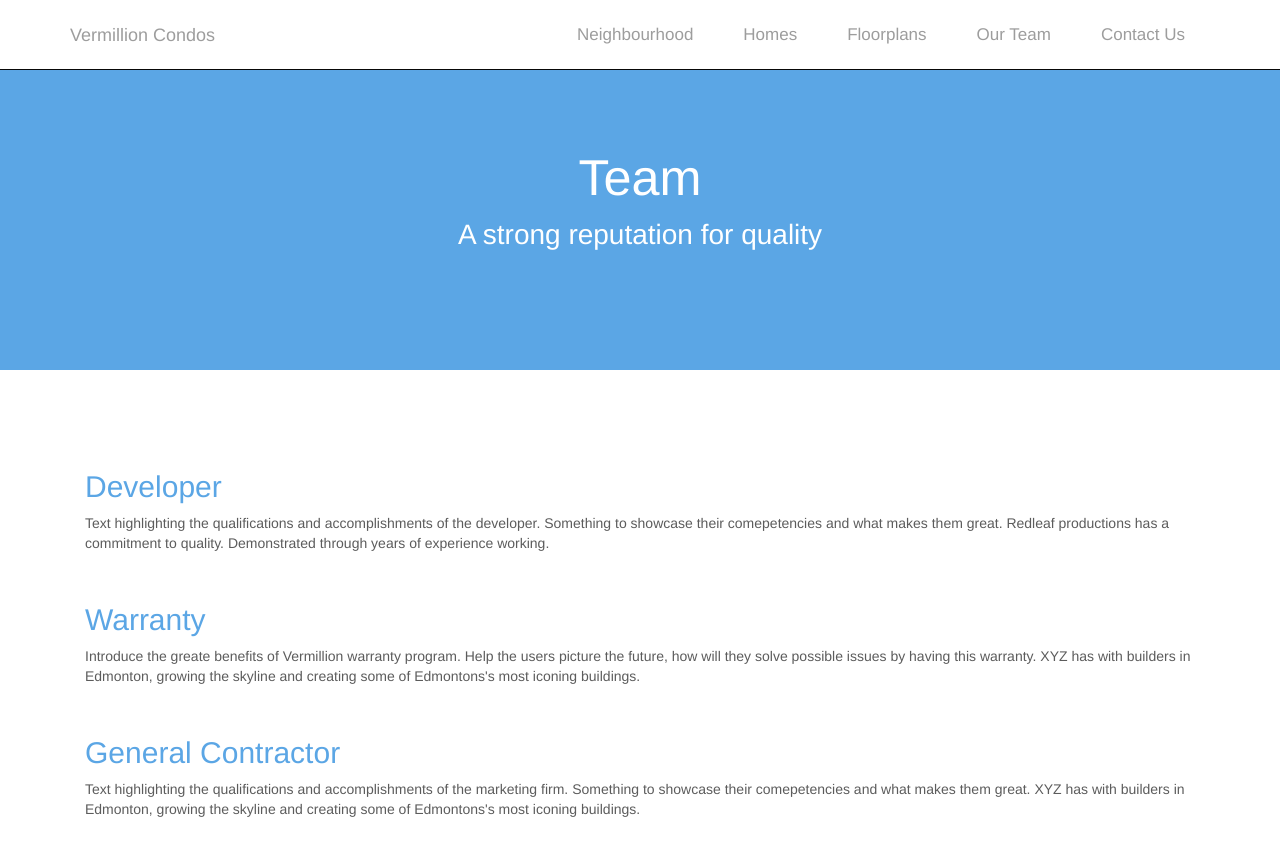
After one commit to leyuan/Vermillion, a PHP site: page /team.php in a window 1280 px wide. The commit adds this page. Run offline with PHP 8.4, Linux system fonts and the light colour scheme; some libraries are stand-ins or nearby versions.

Commit message:
Add Team Page

```diff
--- a/assets/css/vermillion.css
+++ b/assets/css/vermillion.css
@@ -84,6 +84,14 @@ div {
 .navbar-nav > li {
 	margin-left: 10px;
 	margin-right: 10px;
+}
+
+.navbar-inverse .navbar-brand:hover, .navbar-inverse .navbar-brand:focus {
+	color: rgb(91, 166, 229);
+}
+
+.navbar-inverse .navbar-nav>li>a:hover, .navbar-inverse .navbar-nav>li>a:focus {
+	color: rgb(91, 166, 229);
 }
 
 /** Shared Divs **/
@@ -220,6 +228,38 @@ div {
 .home-contact-btn {
 	background-color: rgb(91, 166, 229);
 }
+/** Sub Pages **/
+.sub-row {
+	min-height: 300px;
+}
+
+/** Team Page **/
+.team-headbanner {
+	padding-top: 60px;
+	background-color: rgb(91, 166, 229);
+}
+
+.team-headbanner > .container > .head > h2 {
+	font-size: 3.6em;
+}
+
+.team-headbanner > .container > .head > p {
+	font-size: 2.0em;
+	font-weight: 300;
+}
+
+.team-intro {
+	padding-top: 60px;
+	padding-bottom: 30px;
+}
+
+.team-intro > .container > .head > div {
+	margin-top: 20px;
+}
+
+.team-intro > .container > .head > div > h2 {
+	font-weight: 400;
+}
 
 /** Location Page **/
 .location-row {
--- a/navbar.php
+++ b/navbar.php
@@ -14,7 +14,7 @@
 				<li class="nav-neighbour"><a href="">Neighbourhood</a></li>
 				<li class="nav-homes"><a href="">Homes</a></li>
 				<li class="nav-Floorplans"><a href="">Floorplans</a></li>
-				<li class="nav-about"><a href="">About Developer</a></li>
+				<li class="nav-about"><a href="">Our Team</a></li>
 				<li class="nav-contact"><a href="">Contact Us</a></li>
 			</ul>
 		</div><!--/.navbar-collapse -->
--- /dev/null
+++ b/team.php
@@ -0,0 +1,74 @@
+<!DOCTYPE html>
+<html lang="en">
+	<head>
+		<meta charset="utf-8">
+		<meta http-equiv="X-UA-Compatible" content="IE=edge">
+		<meta name="viewport" content="width=device-width, initial-scale=1">
+		<meta name="description" content="">
+		<meta name="author" content="">
+		<link rel="icon" href="../../favicon.ico">
+
+		<title>Welcome to Vermillion Condo</title>
+
+		<!-- Bootstrap core CSS -->
+		<link rel="stylesheet" href="http://netdna.bootstrapcdn.com/bootstrap/3.0.3/css/bootstrap.min.css">
+
+		<!-- Custom Css -->
+		<link rel="stylesheet" type="text/css" href="assets/css/vermillion.css">
+
+		<!-- HTML5 shim and Respond.js for IE8 support of HTML5 elements and media queries -->
+		<!--[if lt IE 9]>
+		  <script src="https://oss.maxcdn.com/html5shiv/3.7.2/html5shiv.min.js"></script>
+		  <script src="https://oss.maxcdn.com/respond/1.4.2/respond.min.js"></script>
+		<![endif]-->
+	</head>
+
+	<body>
+		<?php
+			include_once("navbar.php");
+		?>
+
+		<!-- Main jumbotron for a primary marketing message or call to action -->
+		<div class="sub-row team-headbanner">
+			<div class="container center text-center">
+				<div class="head center white-font">
+					<h2>Team</h2>
+					<p>A strong reputation for quality</p>
+				</div>
+			</div>
+		</div>
+
+		<div class="sub-row team-intro default-font">
+			<div class="container">
+				<div class="head">
+					<div class="container">
+						<h2 class="p-color">Developer</h2>
+						<p>
+							Text highlighting the qualifications and accomplishments of the developer. Something to showcase their comepetencies and what makes them great.
+							Redleaf productions has a commitment to quality.
+							Demonstrated through years of experience working.
+						</p>
+					</div>
+
+					<div class="container">
+						<h2 class="p-color">Warranty</h2>
+						<p>
+							Introduce the greate benefits of Vermillion warranty program.
+							Help the users picture the future, how will they solve possible issues by having this warranty.
+							XYZ has with builders in Edmonton, growing the skyline and creating some of Edmontons's most iconing buildings.
+						</p>
+					</div>
+
+					<div class="container">
+						<h2 class="p-color">General Contractor</h2>
+						<p>
+							Text highlighting the qualifications and accomplishments of the marketing firm.
+							Something to showcase their comepetencies and what makes them great.
+							XYZ has with builders in Edmonton, growing the skyline and creating some of Edmontons's most iconing buildings.
+						</p>
+					</div>
+				</div>
+			</div>
+		</div>
+	</body>
+  </html>
```
